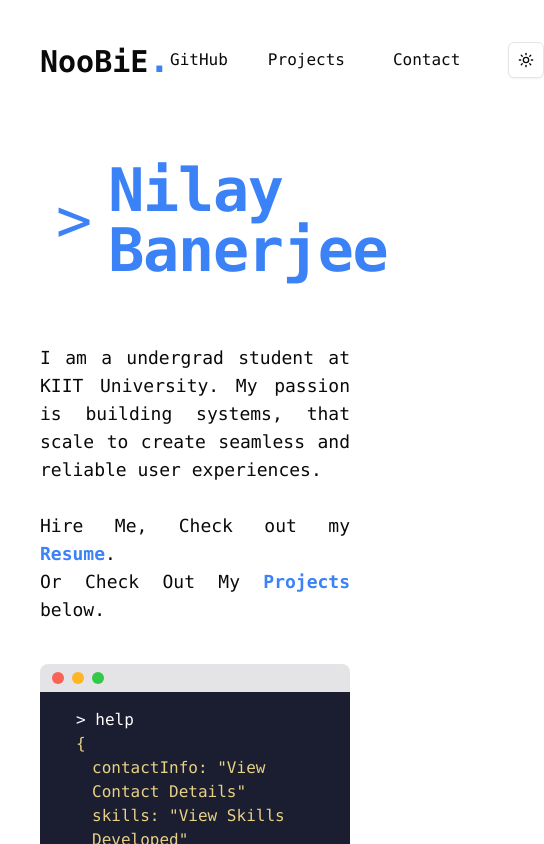
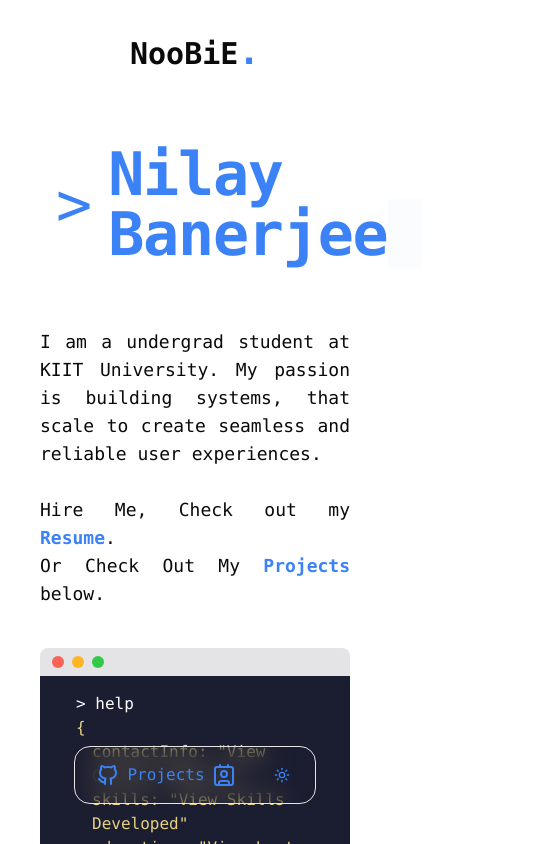
Before and after one commit to NooBIE-Nilay/new-portfolio, a Next.js app: page / in a window 390 px wide. Shown: the top 844 px of the page, 544 px wide, since content can reach past the window. Built offline with nearby package versions, Linux system fonts and the light colour scheme.

Commit message:
Made Appbar Responsive

```diff
--- a/package.json
+++ b/package.json
@@ -13,12 +13,13 @@
     "@radix-ui/react-dropdown-menu": "^2.1.4",
     "@radix-ui/react-label": "^2.1.1",
     "@radix-ui/react-select": "^2.1.4",
+    "@radix-ui/react-separator": "^1.1.1",
     "@radix-ui/react-tooltip": "^1.1.6",
     "@tabler/icons-react": "^3.28.1",
     "@types/nodemailer": "^6.4.17",
     "class-variance-authority": "^0.7.1",
     "clsx": "^2.1.1",
-    "framer-motion": "^11.18.1",
+    "framer-motion": "^11.18.2",
     "lucide-react": "^0.473.0",
     "motion": "^11.18.2",
     "next": "15.1.5",
--- a/src/app/page.tsx
+++ b/src/app/page.tsx
@@ -2,16 +2,18 @@
 import Appbar from "@/components/Appbar";
 import Footer from "@/components/Footer";
 import Hero from "@/components/HeroSection";
+
 import Projects from "@/components/Projects";
 import Terminal from "@/components/Terminal";
 import { useRef } from "react";
 
 export default function Home() {
   const projectRef = useRef<HTMLDivElement | null>(null);
-  //TODO: Make the Page Responsive
   return (
+    <>
       <div className="max-w-[1000px] my-0 mx-auto py-0 px-[40px] ">
         <Appbar />
+        {/* //TODO: Make the Page Responsive */}
         <Hero />
         <Terminal />
         <section id="projects">
@@ -19,5 +21,6 @@ export default function Home() {
         </section>
         <Footer />
       </div>
+    </>
   );
 }
--- a/src/components/Appbar.tsx
+++ b/src/components/Appbar.tsx
@@ -2,11 +2,25 @@ import { data } from "@/data/data";
 import { ModeToggle } from "./ModeToggle";
 import Link from "next/link";
 import Contact from "./Contact";
+import { Dock, DockIcon } from "./ui/dock";
+import { IconBrandGithub } from "@tabler/icons-react";
+import { Contact2Icon, ContactIcon } from "lucide-react";
+import { Separator } from "./ui/separator";
+import { useState } from "react";
 import { Button } from "./ui/button";
+export type IconProps = React.HTMLAttributes<SVGElement>;
 
 export default function Appbar() {
+  const [isDialogOpen, setIsDialogOpen] = useState(false);
   return (
-    <header className="appbar-container flex justify-between  items-center py-10 ">
+    <>
+      <Contact
+        dialogTriggger={{
+          isOpen: isDialogOpen,
+          setIsOpen: setIsDialogOpen,
+        }}
+      />
+      <header className="appbar-container-web hidden md:flex justify-between  items-center py-10">
         <div>
           <h1 className="text-3xl font-semibold">
             {data.alias}
@@ -21,13 +35,56 @@ export default function Appbar() {
             GitHub
           </Link>
 
-        <a className=" hover:bg-transparent hover:text-accent" href="#projects">
+          <a
+            className=" hover:bg-transparent hover:text-accent"
+            href="#projects"
+          >
             Projects
           </a>
 
-        <Contact />
+          <Button
+            className="bg-background hover:bg-background text-base hover:text-accent"
+            variant={"ghost"}
+            onClick={() => setIsDialogOpen(true)}
+          >
+            Contact
+          </Button>
           <ModeToggle />
         </div>
       </header>
+      <header className="appbar-container-web  md:hidden flex items-center justify-center">
+        <h1 className="  text-3xl font-semibold py-8">
+          {data.alias}
+          <span className="text-accent text-4xl ">.</span>
+        </h1>
+        <div className="fixed bottom-10 z-[100] text-accent">
+          <Dock
+            direction="middle"
+            iconDistance={100}
+            iconSize={50}
+            iconMagnification={100}
+          >
+            <DockIcon
+              onClick={() =>
+                window.open(data.contact_info.github.link, "_blank")
+              }
+            >
+              <IconBrandGithub />
+            </DockIcon>
+            <DockIcon>
+              <a className="" href="#projects">
+                Projects
+              </a>
+            </DockIcon>
+            <DockIcon onClick={() => setIsDialogOpen(true)}>
+              <ContactIcon />
+            </DockIcon>
+            <DockIcon>
+              <ModeToggle />
+            </DockIcon>
+          </Dock>
+        </div>
+      </header>
+    </>
   );
 }
--- a/src/components/Contact.tsx
+++ b/src/components/Contact.tsx
@@ -18,7 +18,7 @@ import {
 } from "@/components/ui/select";
 import { Input } from "./ui/input";
 import { Button } from "./ui/button";
-import { useState } from "react";
+import { Dispatch, SetStateAction, useState } from "react";
 import { Textarea } from "./ui/textarea";
 import { toast } from "react-toastify";
 
@@ -41,14 +41,21 @@ function validateEmail(email: string) {
   const emailPattern = /^[^\s@]+@[^\s@]+\.[^\s@]+$/;
   return emailPattern.test(email);
 }
-function checkValidEmail(email: string): Boolean {
+function checkValidEmail(email: string): boolean {
   if (email.length <= 0) return false;
   if (email.length > 25) return false;
 
   if (!validateEmail(email)) return false;
   return true;
 }
-export default function () {
+export default function Contact({
+  dialogTriggger,
+}: {
+  dialogTriggger?: {
+    isOpen: boolean;
+    setIsOpen: Dispatch<SetStateAction<boolean>>;
+  };
+}) {
   const [name, setName] = useState("");
   const [email, setEmail] = useState("");
   const [phone, setPhone] = useState("");
@@ -98,6 +105,7 @@ export default function () {
       if (data.status === 200) {
         toast.dismiss();
         toast.success("Email Sent Successfully 🎉");
+        dialogTriggger && dialogTriggger.setIsOpen(false);
         return;
       } else {
         toast.dismiss();
@@ -109,7 +117,11 @@ export default function () {
   };
   return (
     <div className="-mx-2">
-      <Dialog>
+      <Dialog
+        open={dialogTriggger?.isOpen}
+        onOpenChange={dialogTriggger?.setIsOpen}
+      >
+        {!dialogTriggger && (
           <DialogTrigger asChild>
             <Button
               className="bg-background hover:bg-background text-base hover:text-accent"
@@ -118,6 +130,7 @@ export default function () {
               Contact
             </Button>
           </DialogTrigger>
+        )}
         <DialogContent className="sm:max-w-[425px]">
           <DialogHeader>
             <DialogTitle>Let's Work Together</DialogTitle>
--- a/src/components/Footer.tsx
+++ b/src/components/Footer.tsx
@@ -27,7 +27,7 @@ export default function Footer() {
           </Link>
         </div>
       </div>
-      <div className="pb-10 text-sm text-center">
+      <div className="pb-10 mb-20 md:mb-0 text-sm text-center ">
         Made with <a href="https://nextjs.org/">Next.js</a> & &#128153; by Nilay
         Banerjee.
         <br />
--- a/src/components/HeroSection.tsx
+++ b/src/components/HeroSection.tsx
@@ -9,7 +9,6 @@ export default function Hero() {
         <TypingAnimation duration={75} className="text-6xl ">
           {data.name}
         </TypingAnimation>
-        <span className=" bg-accent animate-blink">&nbsp;</span>
       </div>
       <div className="hero-description  text-justify text-pretify text-lg">
         {data.description}
--- a/src/components/ModeToggle.tsx
+++ b/src/components/ModeToggle.tsx
@@ -18,7 +18,7 @@ export function ModeToggle() {
   return (
     <DropdownMenu>
       <DropdownMenuTrigger asChild>
-        <Button variant="outline" size="icon">
+        <Button variant="ghost" size="icon">
           <Sun className="h-[1.2rem] w-[1.2rem] rotate-0 scale-100 transition-all dark:-rotate-90 dark:scale-0" />
           <Moon className="absolute h-[1.2rem] w-[1.2rem] rotate-90 scale-0 transition-all dark:rotate-0 dark:scale-100" />
           <span className="sr-only">Toggle theme</span>
--- /dev/null
+++ b/src/components/ui/dock.tsx
@@ -0,0 +1,143 @@
+"use client";
+
+import { cva, type VariantProps } from "class-variance-authority";
+import {
+  motion,
+  MotionProps,
+  MotionValue,
+  useMotionValue,
+  useSpring,
+  useTransform,
+} from "motion/react";
+import React, { PropsWithChildren, useRef } from "react";
+
+import { cn } from "@/lib/utils";
+
+export interface DockProps extends VariantProps<typeof dockVariants> {
+  className?: string;
+  iconSize?: number;
+  iconMagnification?: number;
+  iconDistance?: number;
+  direction?: "top" | "middle" | "bottom";
+  children: React.ReactNode;
+}
+
+const DEFAULT_SIZE = 40;
+const DEFAULT_MAGNIFICATION = 60;
+const DEFAULT_DISTANCE = 140;
+
+const dockVariants = cva(
+  "supports-backdrop-blur:bg-white/10 supports-backdrop-blur:dark:bg-black/10 mx-auto mt-8 flex h-[58px] w-max items-center justify-center gap-2 rounded-2xl border p-2 backdrop-blur-md"
+);
+
+const Dock = React.forwardRef<HTMLDivElement, DockProps>(
+  (
+    {
+      className,
+      children,
+      iconSize = DEFAULT_SIZE,
+      iconMagnification = DEFAULT_MAGNIFICATION,
+      iconDistance = DEFAULT_DISTANCE,
+      direction = "middle",
+      ...props
+    },
+    ref
+  ) => {
+    const mouseX = useMotionValue(Infinity);
+
+    const renderChildren = () => {
+      return React.Children.map(children, (child) => {
+        if (React.isValidElement(child) && child.type === DockIcon) {
+          //@ts-ignore
+          const propsSpreaded = { ...child.props };
+          return React.cloneElement(child, {
+            ...propsSpreaded,
+            mouseX: mouseX,
+            size: iconSize,
+            magnification: iconMagnification,
+            distance: iconDistance,
+          });
+        }
+        return child;
+      });
+    };
+
+    return (
+      <motion.div
+        ref={ref}
+        onMouseMove={(e) => mouseX.set(e.pageX)}
+        onMouseLeave={() => mouseX.set(Infinity)}
+        {...props}
+        className={cn(dockVariants({ className }), {
+          "items-start": direction === "top",
+          "items-center": direction === "middle",
+          "items-end": direction === "bottom",
+        })}
+      >
+        {renderChildren()}
+      </motion.div>
+    );
+  }
+);
+
+Dock.displayName = "Dock";
+
+export interface DockIconProps
+  extends Omit<MotionProps & React.HTMLAttributes<HTMLDivElement>, "children"> {
+  size?: number;
+  magnification?: number;
+  distance?: number;
+  mouseX?: MotionValue<number>;
+  className?: string;
+  children?: React.ReactNode;
+  props?: PropsWithChildren;
+}
+
+const DockIcon = ({
+  size = DEFAULT_SIZE,
+  magnification = DEFAULT_MAGNIFICATION,
+  distance = DEFAULT_DISTANCE,
+  mouseX,
+  className,
+  children,
+  ...props
+}: DockIconProps) => {
+  const ref = useRef<HTMLDivElement>(null);
+  const padding = Math.max(6, size * 0.2);
+  const defaultMouseX = useMotionValue(Infinity);
+
+  const distanceCalc = useTransform(mouseX ?? defaultMouseX, (val: number) => {
+    const bounds = ref.current?.getBoundingClientRect() ?? { x: 0, width: 0 };
+    return val - bounds.x - bounds.width / 2;
+  });
+
+  const sizeTransform = useTransform(
+    distanceCalc,
+    [-distance, 0, distance],
+    [size, magnification, size]
+  );
+
+  const scaleSize = useSpring(sizeTransform, {
+    mass: 0.1,
+    stiffness: 150,
+    damping: 12,
+  });
+
+  return (
+    <motion.div
+      ref={ref}
+      style={{ width: scaleSize, height: scaleSize, padding }}
+      className={cn(
+        "flex aspect-square cursor-pointer items-center justify-center rounded-full",
+        className
+      )}
+      {...props}
+    >
+      {children}
+    </motion.div>
+  );
+};
+
+DockIcon.displayName = "DockIcon";
+
+export { Dock, DockIcon, dockVariants };
--- /dev/null
+++ b/src/components/ui/separator.tsx
@@ -0,0 +1,31 @@
+"use client"
+
+import * as React from "react"
+import * as SeparatorPrimitive from "@radix-ui/react-separator"
+
+import { cn } from "@/lib/utils"
+
+const Separator = React.forwardRef<
+  React.ElementRef<typeof SeparatorPrimitive.Root>,
+  React.ComponentPropsWithoutRef<typeof SeparatorPrimitive.Root>
+>(
+  (
+    { className, orientation = "horizontal", decorative = true, ...props },
+    ref
+  ) => (
+    <SeparatorPrimitive.Root
+      ref={ref}
+      decorative={decorative}
+      orientation={orientation}
+      className={cn(
+        "shrink-0 bg-border",
+        orientation === "horizontal" ? "h-[1px] w-full" : "h-full w-[1px]",
+        className
+      )}
+      {...props}
+    />
+  )
+)
+Separator.displayName = SeparatorPrimitive.Root.displayName
+
+export { Separator }
--- a/src/components/ui/typing-animation.tsx
+++ b/src/components/ui/typing-animation.tsx
@@ -47,7 +47,7 @@ export default function TypingAnimation({
           observer.disconnect();
         }
       },
-      { threshold: 0.1 },
+      { threshold: 0.1 }
     );
 
     if (elementRef.current) {
@@ -80,11 +80,12 @@ export default function TypingAnimation({
       ref={elementRef}
       className={cn(
         "text-4xl font-bold leading-[5rem] tracking-[-0.02em]",
-        className,
+        className
       )}
       {...props}
     >
       {displayedText}
+      <span className=" bg-accent animate-blink">&nbsp;</span>
     </MotionComponent>
   );
 }
```
Also changed, not shown: src/components/ui/navbar-menu.tsx (added, +121 -0 lines), 1 other file (tests, documents, lock files or other folders). Lines whose indentation alone changed are shown as unchanged.
